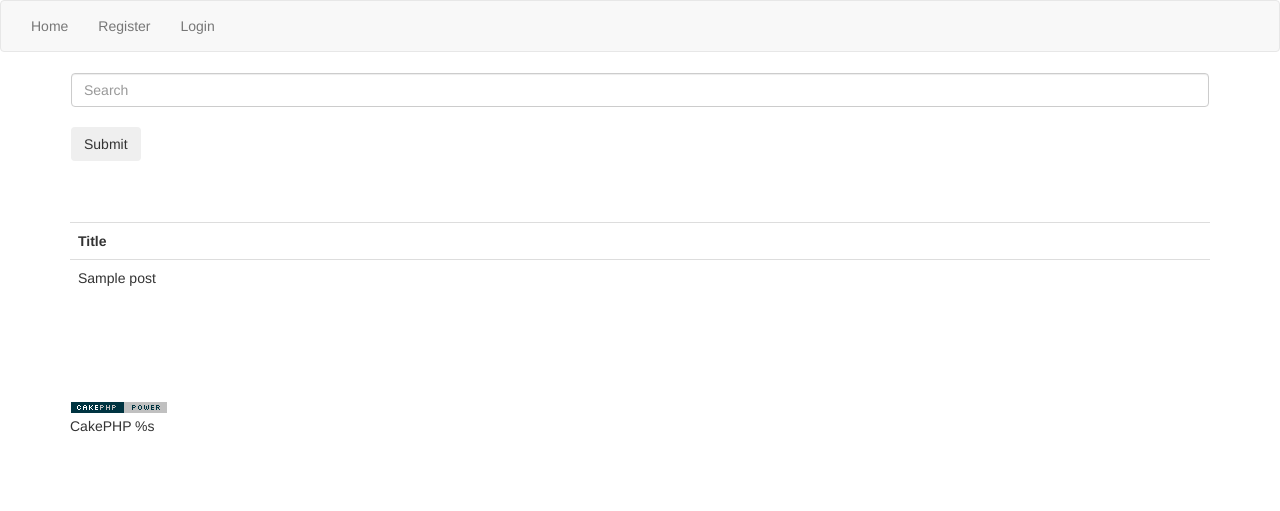
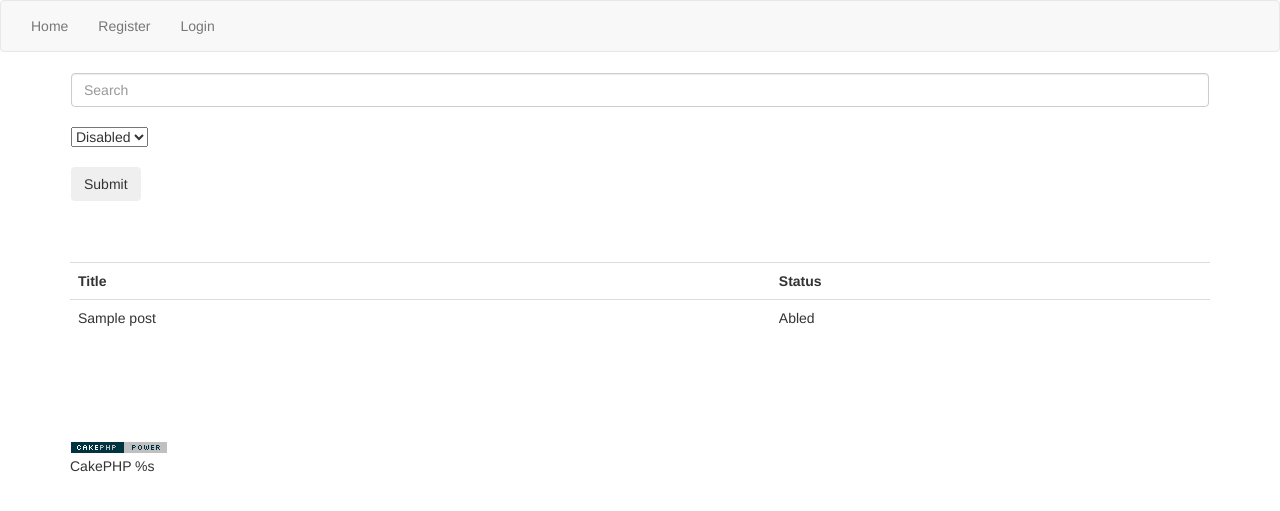
Before and after one commit to lemtd/blog-cakephp, a CakePHP app: the page made by app/View/Posts/index.ctp in a window 1280 px wide. Shown: the top 511 px of the page. Run offline with PHP 8.4 and a stand-in for CakePHP, Linux system fonts and the light colour scheme; the template is opened without the code that fills it: most values are stand-ins (such as "Sample title", 1, 10 or a date in 2020); form fields are guessed from the names that the template uses; some libraries are stand-ins or nearby versions.

Commit message:
Adicionando o filtro na busca

```diff
--- a/app/Controller/PostsController.php
+++ b/app/Controller/PostsController.php
@@ -6,8 +6,12 @@
         function index() {
             $this->set('posts', $this->Post->find('all'));
             $search = $this->request->data('Properties.Search');
-            if(isset($search)){
+            $filter = $this->request->data('Properties.Filter');
+            if($filter == NULL){
                 $conditions = array("OR" => array("Post.title ILIKE" => '%'.$search.'%', "Post.body ILIKE" => '%'.$search.'%'));
+                $this->set('posts', $this->Post->find('all', compact('conditions')));
+            } else {
+                $conditions = array("OR" => array("Post.title ILIKE" => '%'.$search.'%', "Post.body ILIKE" => '%'.$search.'%'), "AND" => array("Post.status" => $filter));
                 $this->set('posts', $this->Post->find('all', compact('conditions')));
             }
         }
--- a/app/View/Posts/add.ctp
+++ b/app/View/Posts/add.ctp
@@ -3,6 +3,6 @@
     <?php echo $this->Form->create('Post');?>
     <?php echo $this->Form->input('title'); ?><br>
     <?php echo $this->Form->input('body', array('rows' => '3')); ?><br>
-    <?php echo $this->Form->end('Save Post');
-    echo $this->Html->link('Voltar', array('action' => 'index')); ?>
+    <?php echo $this->Form->end('Save Post'); ?><br><br>
+    <?php echo $this->Form->button('Voltar', array('action' => 'index')); ?>
 </div>
--- a/app/View/Posts/index.ctp
+++ b/app/View/Posts/index.ctp
@@ -13,6 +13,13 @@
             ));
         ?>
         <br>
+        <?php echo $this->Form->input('Filter', array(
+                'options' => array('Disabled', 'Abled'),
+                'empty' => 'All',
+                'label' => false
+            ));
+        ?>
+        <br>
         <?php echo $this->Form->button('Submit', array(
                 'class'=>'btn btn-outline-success my-2 my-sm-0',
                 'type' => 'submit'
@@ -24,6 +31,7 @@
 
         <tr>
             <th id="title_table">Title</th>
+            <th id="action_table">Status</th>
             <?php if ($this->Session->read('Auth.User')) { ?>
                 <th id="action_table">Action</th>
             <?php } ?>
@@ -37,6 +45,14 @@
                         <?php echo $post['Post']['body']; ?>
                     </div>
                 </td>
+                <td>
+                    <?php $titulo = $post['Post']['title']; ?>
+                    <?php if($post['Post']['status'] == TRUE) { ?>
+                        <?php echo 'Abled'; ?>
+                    <?php } else if($post['Post']['status'] == FALSE) { ?>
+                        <?php echo 'Disabled'; ?>
+                    <?php } ?>
+                </td>
                 <?php if ($this->Session->read('Auth.User')) { ?>
                     <td>
                         <?php echo $this->Form->postLink('Edit', array('action' => 'edit', $post['Post']['id'])); ?>
```
Also changed, not shown: Blog.session.sql (+2 -6 lines).
